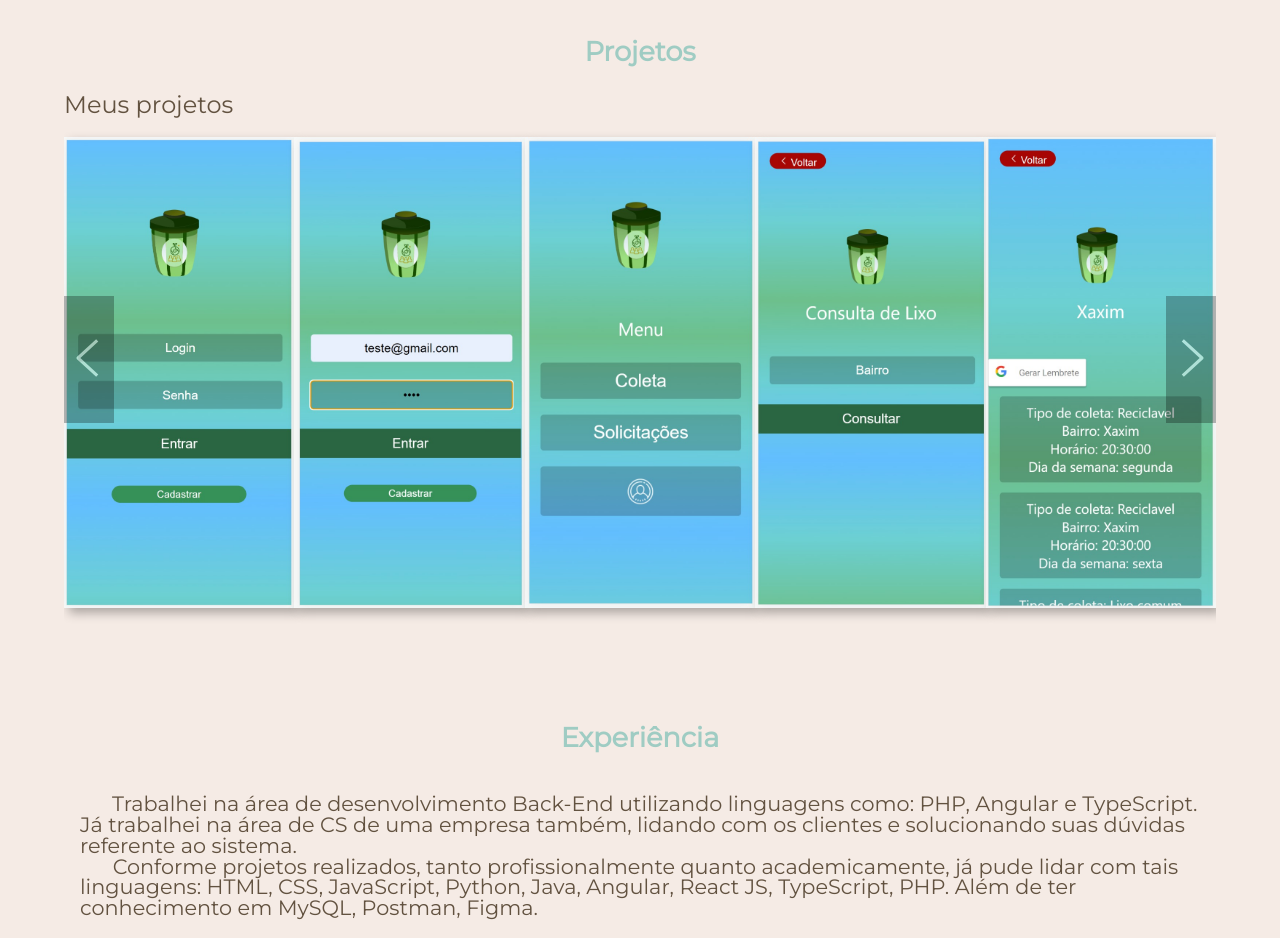
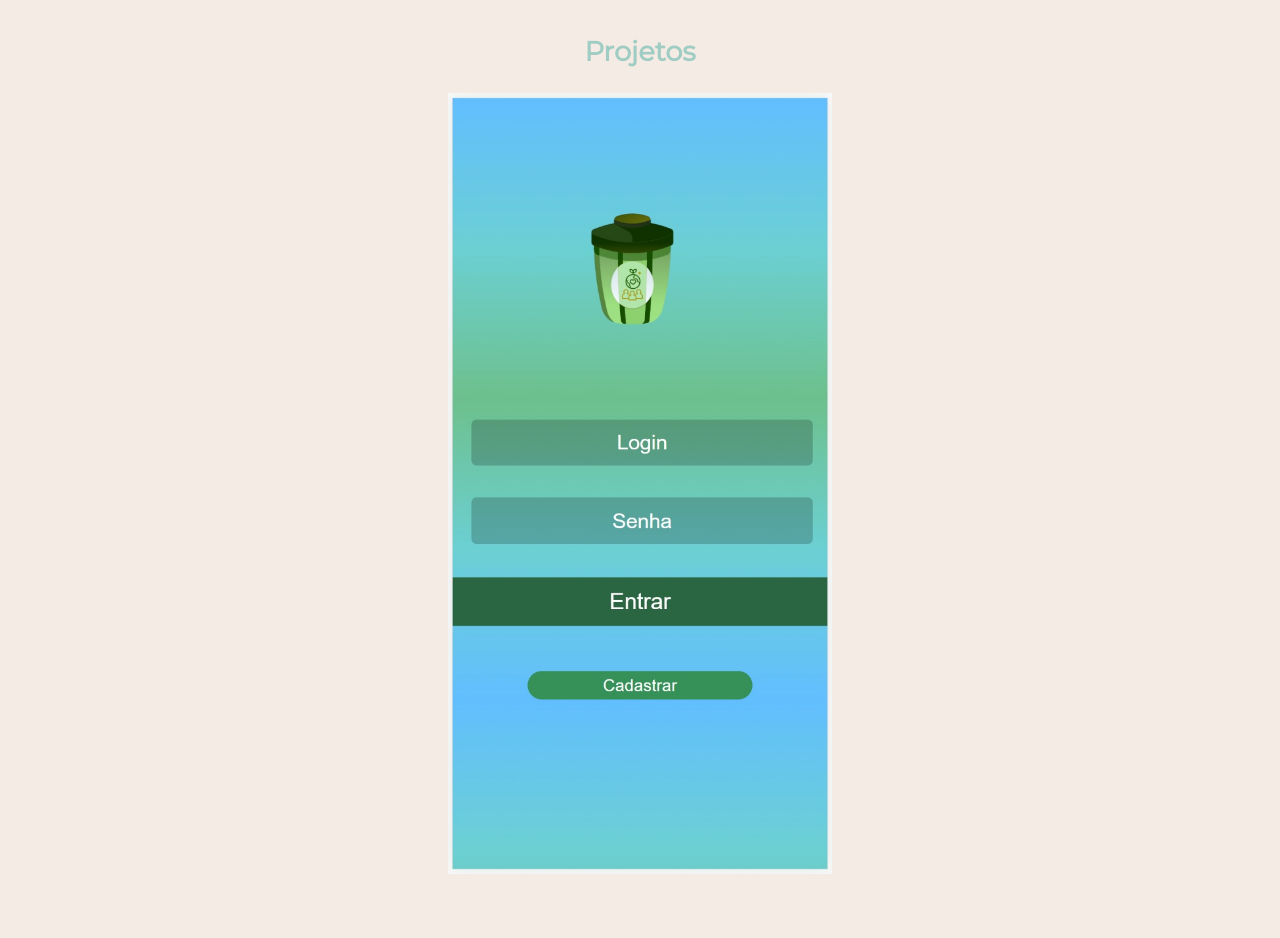
Before and after one commit to GiseleCavalli/Projeto1, a plain HTML site: page index.html in a window 1280 px wide. Shown: the part 433-1371 px from the top of the page. Drawn offline with Linux system fonts and the light colour scheme.

Commit message:
[PI - 003] - Concluindo tela de Projetos

```diff
--- a/css/projetos.css
+++ b/css/projetos.css
@@ -1,124 +1,44 @@
 
-.recipiente{
-    margin: auto;
-    width: 90%;
+#items-carousel{
+    width: 100vw;
 }
 
-/* Título */
-.title-projects h3 {
-    color: var(--marrom);
-    font-size: 1.5rem;
-    font-family: var(--montserrat);
-    margin-bottom: 5px 0 5px 20px;
-}
-
-/* Conteúdo principal e flechas*/
-.projects .indicador-principal{
+#items{
     display: flex;
-    align-items: center;
-    position: relative;
-}
-
-.projects .indicador-principal .flecha-esquerda,
-.projects .indicador-principal .flecha-direita{
-    position: absolute;
-    background: rgba(0, 0, 0, 0.62);
-    height: 25%;
-    top: calc(100% - 65%);
-    width: 50px;
-    cursor: pointer;
-    transition: .2s ease all;
-    opacity: 45%;
-    padding-left: 0;
-    border: none;
-}
-
-.projects .indicador-principal .flecha-esquerda:hover,
-.projects .indicador-principal .flecha-direita:hover{
-    background: rgb(0, 0, 0);
-}
-
-.projects .indicador-principal .flecha-esquerda{
-    left: 0;
-}
-
-.projects .indicador-principal .flecha-direita{
-    right: 0;
-}
-
-/* Carrossel */
-.projects .conteudo-carrossel{
-    width: 100%;
-    padding: 20px 0;
-    overflow: hidden;
+    overflow-x: auto;
+    scroll-snap-type: x mandatory;
+    -webkit-overflow-scrolling: touch;
     scroll-behavior: smooth;
 }
 
-.projects .conteudo-carrossel .carrossel {
+.item{
+    flex: none;
+    width: 100%;
+    height: 100%;
+    scroll-snap-align: start;
+    pointer-events: none;
+    margin: 0 auto;
+
+    align-items: center;
     display: flex;
-    flex-wrap: nowrap;
+    flex-direction: row;
+    flex-wrap: wrap;
+    justify-content: center;
 }
 
-.projects .conteudo-carrossel .carrossel .imagens{
-    min-width: 20%;
-    transition: .3s ease all;
-    box-shadow: 5px 5px 10px #0000004d;
+img{
+    width: 30%;
+    object-fit: cover;
 }
 
-.projects .conteudo-carrossel .carrossel .imagens:hover {
-    transform: scale(1.1);
-    transform-origin: center;
+::-webkit-scrollbar-track {
+    background-color: var(--bege);
 }
-
-.projects .conteudo-carrossel .carrossel .imagens img {
-    width: 100%;
-    height: 480px;
-    vertical-align: top;
+::-webkit-scrollbar {
+    width: 6px;
+    background: var(--bege);
 }
-
-@keyframes modal {
-    from{
-        opacity: 0;
-        transform: translate3d(0, -60px, 0);
-    }
-    to{
-        opacity: 1;
-        transform: translate3d(0, 0, 0);
-    }
+::-webkit-scrollbar-thumb {
+    background: #dad7d7;
+    border-radius: 8px;
 }
-
-.modal-content  {
-    animation: modal .3s;
-}
-
-
-/* Responsividade*/
-
-@media screen and (max-width: 800px) {
-    .projects .conteudo-carrossel {
-        overflow: visible;
-    }
-
-    .projects .conteudo-carrossel .carrossel {
-        display: grid;
-        grid-template-columns: repeat(3, 1fr);
-        gap: 20px;
-    }
-
-    .projects .recipiente,
-    .projects .flecha-esquerda,
-    .projects .flecha-direita {
-        display: none;
-    }
-
-    .modal-content {
-        width:70%;
-        height:80%;
-    }
-    .ficha-tecnica{
-        width:100%;
-    }
-    .enredo{
-        width:100%;
-    }
-}
--- a/index.html
+++ b/index.html
@@ -36,7 +36,6 @@
         </header>
 
         <main>
-
             <!-- Sobre -->
             <section id="sobre" class="section">
                 <h2>Sobre Mim</h2>
@@ -51,52 +50,17 @@
 
             <!-- Projetos -->
             <section id="projetos" class="section">
-                <h2> Projetos</h2>
+                <h2>Projetos</h2>
 
-                <div class="projects recipiente">
-                    <!-- Título -->
-                    <div class="title-projects">
-                        <h3>Meus projetos</h3>
-                    </div>
-
-
-                    <!-- Indicadores e conteúdo -->
-                    <div class="indicador-principal">
-                        <button role="button" id="flecha-esquerda0" class="flecha-esquerda"><svg xmlns="http://www.w3.org/2000/svg" x="0px" y="0px"
-                            width="50" height="50"
-                            viewBox="0 0 226 226"
-                            style=" fill:#000000;">
-                            <g fill="none" fill-rule="nonzero" stroke="none" stroke-width="1" stroke-linecap="butt" stroke-linejoin="miter"
-                            stroke-miterlimit="10" stroke-dasharray="" stroke-dashoffset="0" font-family="none" font-weight="none" font-size="none"
-                            text-anchor="none" style="mix-blend-mode: normal"><path d="M0,226v-226h226v226z" fill="none"></path><g fill="#ffffff">
-                                <path d="M145.27783,28.36036l-86.46044,79.45312c-1.48975,1.32422 -2.31739,3.20019 -2.31739,5.18652c0,1.98633 0.82764,3.86231 2.31739,5.18653l86.46044,79.5083l9.60059,-10.48341l-80.83252,-74.21142l80.83252,-74.26659z">
-                                </path></g></g></svg></button>
-
-                        <div class="conteudo-carrossel" id="conteudoCarrossel0">
-                            <div class="carrossel" id="carrossel0">
-                                <img src="./imagens/projetos/Gomi1.jpeg" class="imagens">
-                                <img src="./imagens/projetos/Gomi2.jpeg" class="imagens">
-                                <img src="./imagens/projetos/Gomi3.jpeg" class="imagens">
-                                <img src="./imagens/projetos/Gomi4.jpeg" class="imagens">
-                                <img src="./imagens/projetos/Gomi5.jpeg" class="imagens">
-
-                            </div>
-
-                        </div>
-
-                        <button role="button" id="flecha-direita0" class="flecha-direita"><svg xmlns="http://www.w3.org/2000/svg" x="0px" y="0px"
-                            width="50" height="50"
-                            viewBox="0 0 226 226"
-                            style=" fill:#000000;"><g fill="none" fill-rule="nonzero" stroke="none" stroke-width="1" stroke-linecap="butt" stroke-linejoin="miter"
-                            stroke-miterlimit="10" stroke-dasharray="" stroke-dashoffset="0" font-family="none" font-weight="none" font-size="none" text-anchor="none"
-                            style="mix-blend-mode: normal"><path d="M0,226v-226h226v226z" fill="none"></path><g fill="#ffffff">
-                                <path d="M80.667,28.36036l-9.49023,10.37305l80.83252,74.26659l-80.83252,74.21142l9.49023,10.48341l86.5708,-79.5083c1.43456,-1.32422 2.2622,-3.2002 2.2622,-5.18653c0,-1.98633 -0.82764,-3.8623 -2.2622,-5.18652z">
-                                </path></g></g></svg>
-                        </button>
+                <div id="items-carousel">
+                     <div id="items">
+                        <div class="item" id="scroll" ><img src="./imagens/projetos/Gomi1.jpeg" ></div>
+                        <div class="item" id="scroll"><img src="./imagens/projetos/Gomi2.jpeg" ></div>
+                        <div class="item" id="scroll"><img src="./imagens/projetos/Gomi3.jpeg" ></div>
+                        <div class="item" id="scroll"><img src="./imagens/projetos/Gomi4.jpeg" ></div>
+                        <div class="item" id="scroll"><img src="./imagens/projetos/Gomi5.jpeg" ></div>
                     </div>
                 </div>
-
-                <script src="./index.js"></script>
             </section>
 
             <!-- Experiência -->
@@ -109,6 +73,7 @@
                 </p>
             </section>
 
+            <!-- Contatos -->
             <section id="contato" class="principal">
                <h2>Contatos</h2>
 
--- a/index.js
+++ b/index.js
@@ -0,0 +1,17 @@
+
+// document.querySelector("#items").addEventListener("wheel", event => {
+//     if(event.deltaY > 0){
+//         event.target.scrollBy(300, 0)
+//     } else {
+//         event.target.scrollBy(-300, 0)
+//     }
+// });
+
+document.getElementById("scroll-direita").onclick = function() {
+    document.getElementById("scroll").scrollBy(300, 0)
+}
+
+
+document.getElementById( "scroll-esquerda" ).onclick = function() {
+    document.getElementById("scroll").scrollBy(-300, 0)
+}
```
